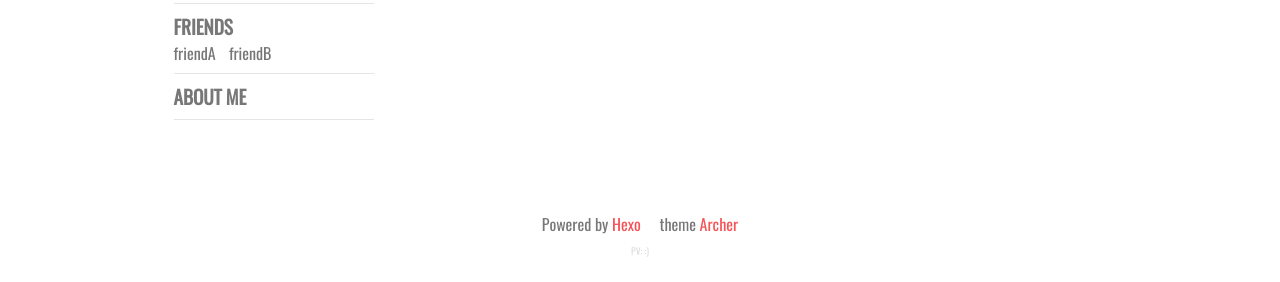
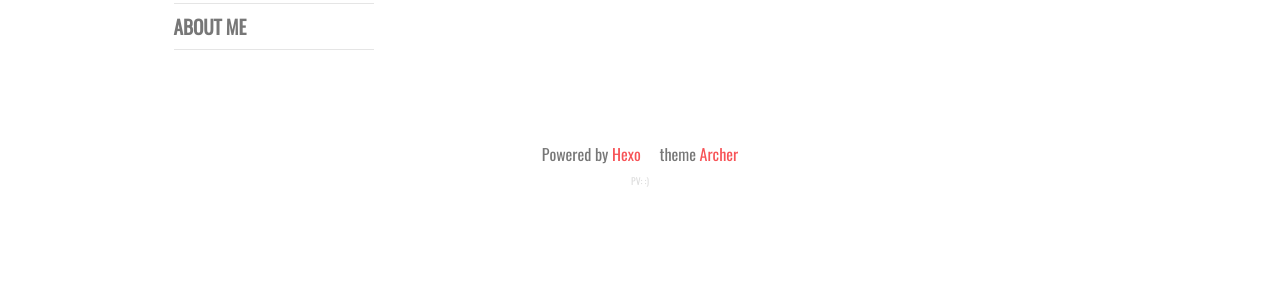
Before and after one commit to Retaqwq/Retaqwq.github.io, a plain HTML site: page index.html in a window 1280 px wide. Shown: the part 774-1056 px from the top of the page. After the commit the page ends 986 px from the top, so only its background shows below. Drawn offline with nearby package versions, Linux system fonts and the light colour scheme; some packages are replaced by stand-ins of ours; no server answers; a script that the page names is missing; a web font is replaced by a local one.

Commit message:
Site updated: 2019-01-06 15:57:18

```diff
--- a/index.html
+++ b/index.html
@@ -482,25 +482,6 @@ More...
     </div>
 
 
-        <div class="friends">
-            <div>FRIENDS</div>
-
-
-                    <span>
-                        <a href="//kaloronahuang.com/" target="_black">friendA</a>
-                    </span>
-
-
-
-                    <span>
-                        <a href="https://www.crazydave.top/" target="_black">friendB</a>
-                    </span>
-
-
-
-
-        </div>
-
 
         <div class="about-me">
             <a href="/about">ABOUT ME</a>
```
Also changed, not shown: intro/about2.jpg (added).
